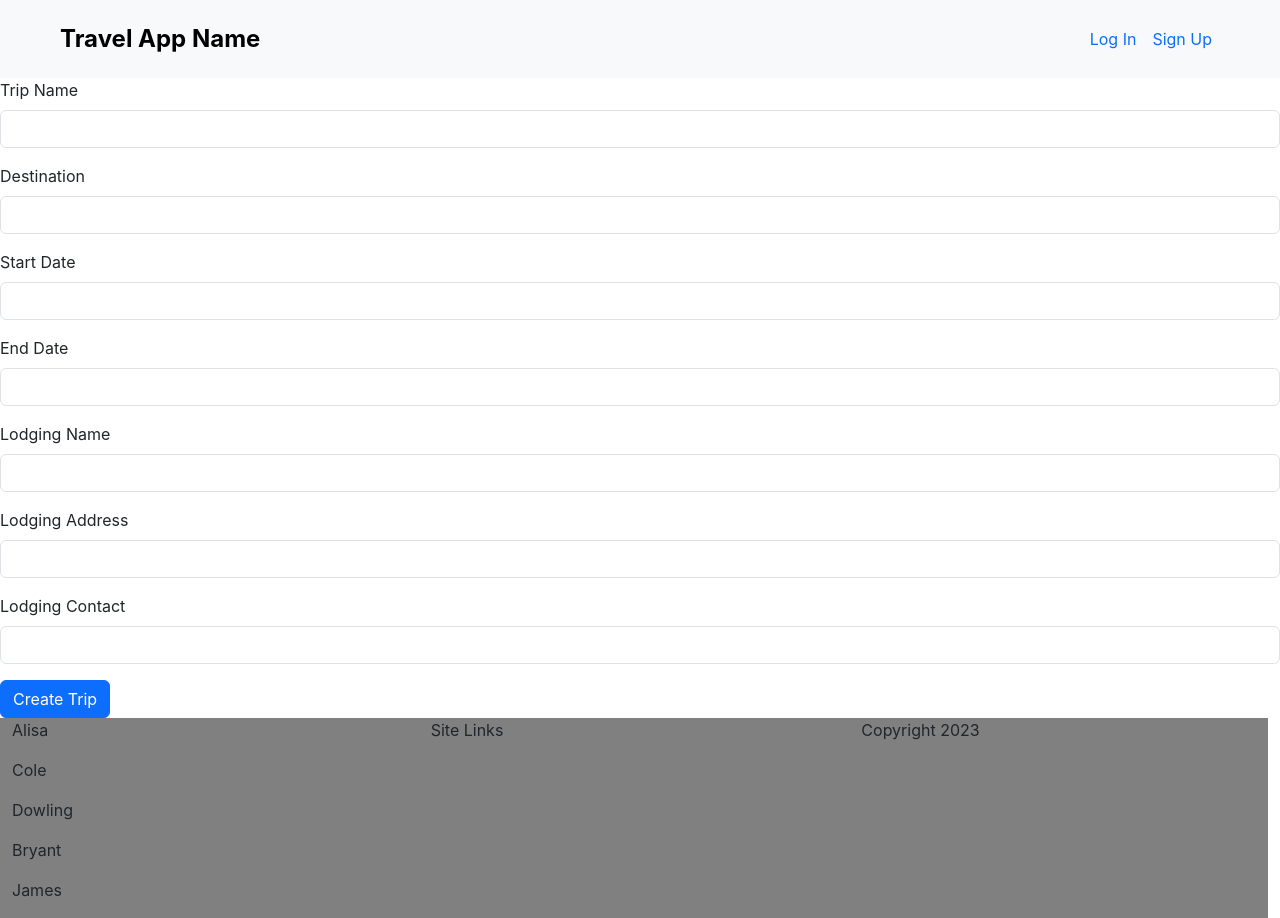
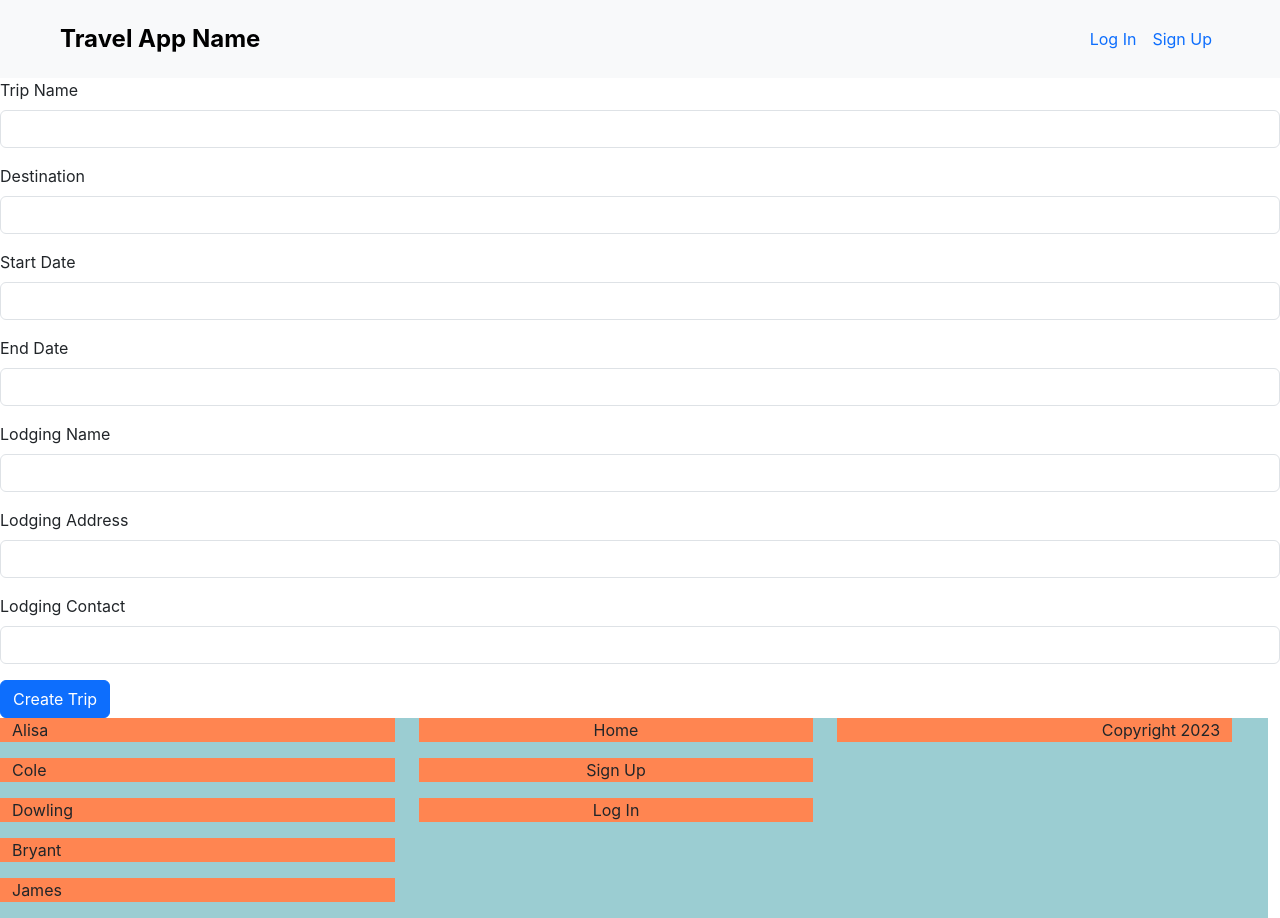
Before and after one commit to Juebele/Travel_App, a React (Create React App) app in the folder client/: page /yourtrip in a window 1280 px wide. Built offline with nearby package versions, Linux system fonts and the light colour scheme.

Commit message:
got the footer aligned

```diff
--- a/client/src/App.css
+++ b/client/src/App.css
@@ -1,3 +1,12 @@
+/* UNIVERSAL STYLING */
+* {
+    --color1: whitesmoke;
+    --color2: #FAF0E4;
+    --color3: #9BCDD2;
+    --color4: #FF8551;
+    --color5: #FFDEDE;
+}
+
 /* HOMEPAGE STYLING */
 .homepage {
     justify-content: center;
@@ -10,7 +19,11 @@
 
 /* FOOTER STYLING */
 .footer {
-    background-color: gray;
+    background-color: var(--color3);
+}
+
+.footer p {
+    background-color: #FF8551;
 }
 
 #logo {
--- a/client/src/components/Footer.js
+++ b/client/src/components/Footer.js
@@ -3,17 +3,21 @@ import { Link } from 'react-router-dom';
 
 function Footer() {
     return (
-        <div className='footer container-fluid justify-content-center row'>
-            <div className='container-fluid col contributors justify-content-center'>
-                <p>Alisa</p>
-                <p>Cole</p>
-                <p>Dowling</p>
-                <p>Bryant</p>
-                <p>James</p>
+        <div className='footer container-fluid row'>
+            <div className='container-fluid col contributors'>
+                <p className='container-fluid row justify-content-start'>Alisa</p>
+                <p className='container-fluid row justify-content-start'>Cole</p>
+                <p className='container-fluid row justify-content-start'>Dowling</p>
+                <p className='container-fluid row justify-content-start'>Bryant</p>
+                <p className='container-fluid row justify-content-start'>James</p>
             </div>
-            <div className='container-fluid col links'>Site Links</div>
+            <div className='container-fluid col links'>
+                <p className='container-fluid row justify-content-center'>Home</p>
+                <p className='container-fluid row justify-content-center'>Sign Up</p>
+                <p className='container-fluid row justify-content-center'>Log In</p>
+            </div>
             <div className='container-fluid col copyright'>
-                <p className='container-fluid col justify-content-right'>Copyright 2023</p>
+                <p className='container-fluid row justify-content-end'>Copyright 2023</p>
             </div>
         </div>
     )
```
